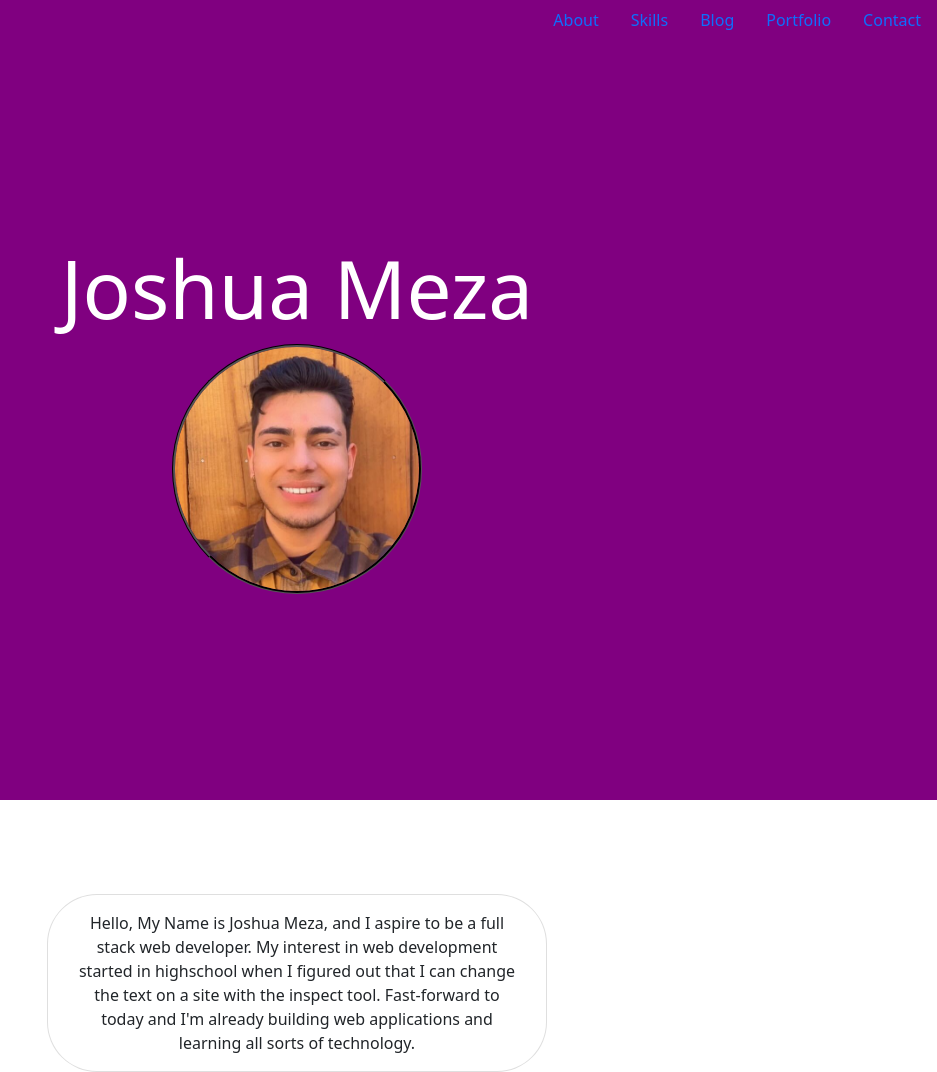
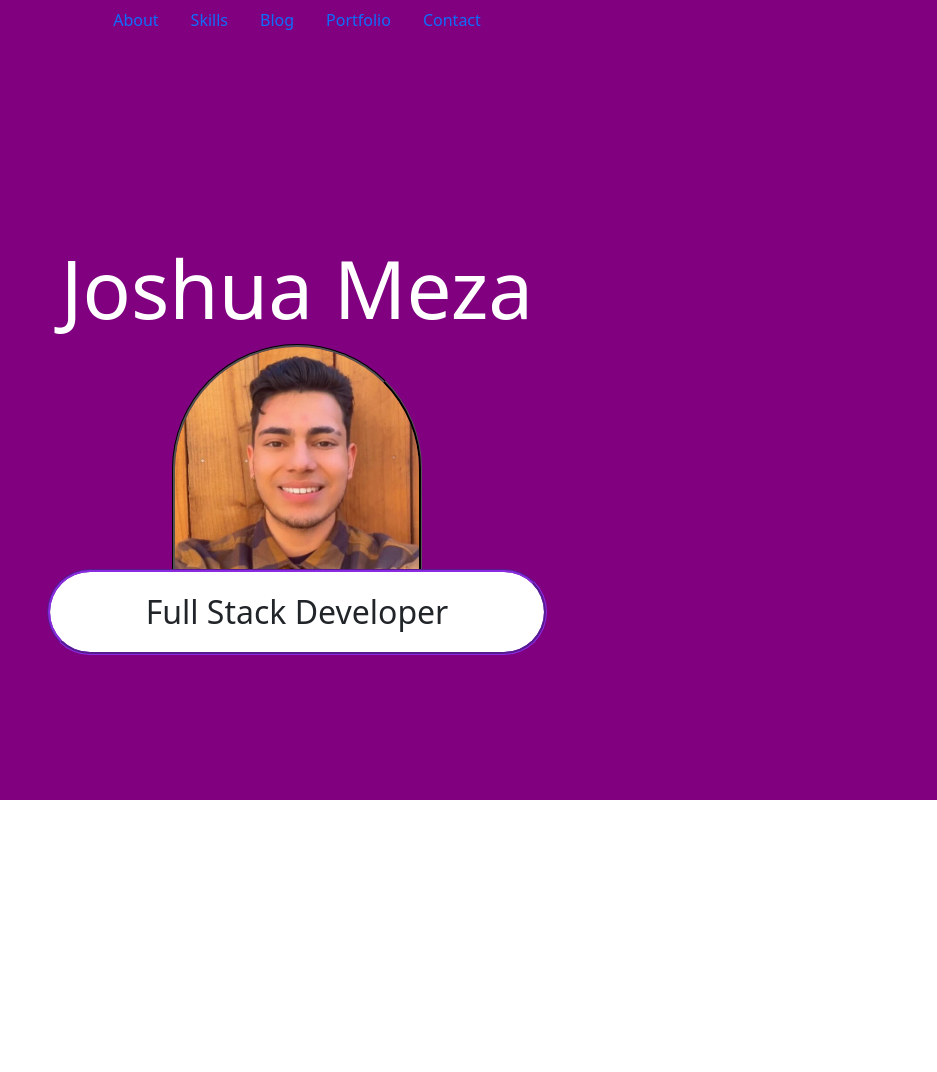
Before and after one commit to 705h-S/Portfolio-Alpha-, a website: page index.html in a window 1280 px wide. Shown: the whole page, without its empty margins (343-1280 px from the left). After the commit the page ends 800 px from the top, so only its background shows below. Drawn offline with nearby package versions, Linux system fonts and the light colour scheme.

Commit message:
added new base html pages for links

```diff
--- a/assets/style.css
+++ b/assets/css/style.css
@@ -3,12 +3,12 @@
   height: 100%;
   position: fixed;
   background-color: purple;
+  background-attachment: fixed;
+  background-position: center;
+  background-repeat: no-repeat;
   background-size: cover;
-  background-position: 50% 50%;
-  background-repeat: no-repeat;
   z-index: -1;
 }
-
 .home {
   display: flex;
   align-items: center;
@@ -23,7 +23,7 @@
   border-style: groove;
   border-color: black;
   border-width: medium;
-  border-radius: 50% 50% 50% 50%;
+  border-radius: 50% 50% 0 0;
   height: 250px;
   width: 250px;
   object-fit: cover;
@@ -35,7 +35,11 @@
   display: flex;
   align-content: center;
   width: 500px;
-  top: 500px;
+  top: 175px;
   border-radius: 50px 50px;
-  z-index: -1;
+  z-index: 2;
+  font-size: xx-large;
+  border-style: groove;
+  border-width: medium;
+  border-color: blueviolet;
 }
--- a/index.html
+++ b/index.html
@@ -12,7 +12,7 @@
       crossorigin="anonymous"
     />
     <!-- main CSS -->
-    <link rel="stylesheet" href="assets/style.css"/>
+    <link rel="stylesheet" href="assets/css/style.css"/>
     <title>Joshua Meza</title>
   </head>
 
@@ -20,21 +20,21 @@
     <div id="particles-js"></div>
     <!-- Nav Bar -->
     <header>
-      <ul class="nav justify-content-end">
+      <ul class="nav justify-content-center">
         <li class="nav-item">
-          <a class="nav-link" href="#">About</a>
+          <a class="nav-link" href="assets/html/about.html">About</a>
         </li>
         <li class="nav-item">
-          <a class="nav-link" href="#">Skills</a>
+          <a class="nav-link" href="assets/html/skills.html">Skills</a>
         </li>
         <li class="nav-item">
-          <a class="nav-link" href="#">Blog</a>
+          <a class="nav-link" href="assets/html/blog.html">Blog</a>
         </li>
         <li class="nav-item">
-          <a class="nav-link" href="#">Portfolio</a>
+          <a class="nav-link" href="assets/html/portfolio.html">Portfolio</a>
         </li>
         <li class="nav-item">
-          <a class="nav-link" href="#">Contact</a>
+          <a class="nav-link" href="assets/html/contact.html">Contact</a>
         </li>
       </ul>
     </header>
@@ -56,11 +56,9 @@
     <div class="container-md ">
     <div class="row justify-content-center">
 
-      <div class="card ">
+      <div class="card row ">
         <div class="card-body text-center ">
-          Hello, My Name is Joshua Meza, and I aspire to be a full stack web developer. My interest in web development started in highschool
-              when I figured out that I can change the text on a site with the inspect tool. Fast-forward to today and I'm already building web applications and learning all sorts
-              of technology.
+          Full Stack Developer
         </div>
       </div>
 
```
Also changed, not shown: assets/html/about.html (added), assets/html/blog.html (added), assets/html/contact.html (added), assets/html/portfolio.html (added), assets/html/skills.html (added).
